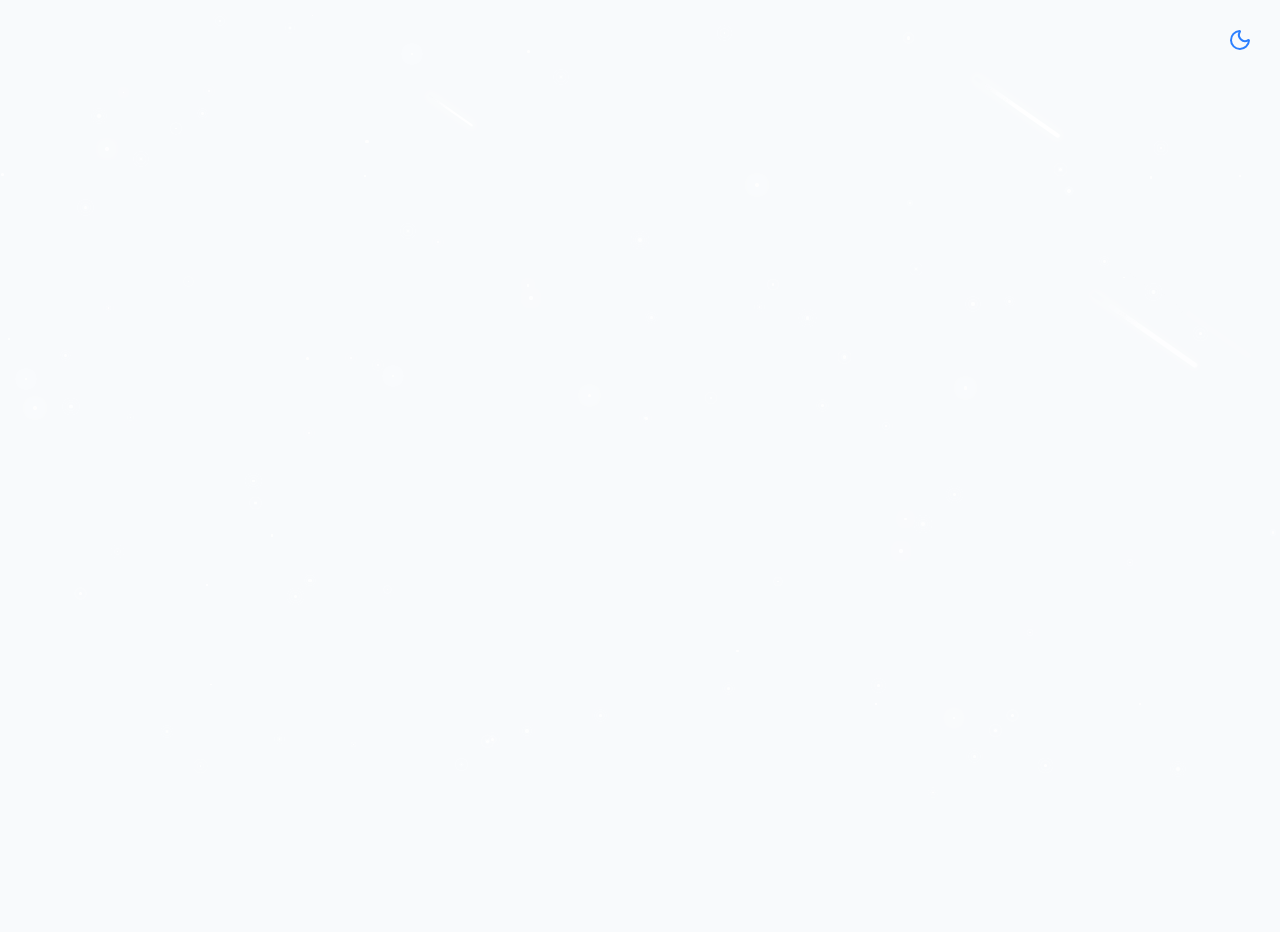
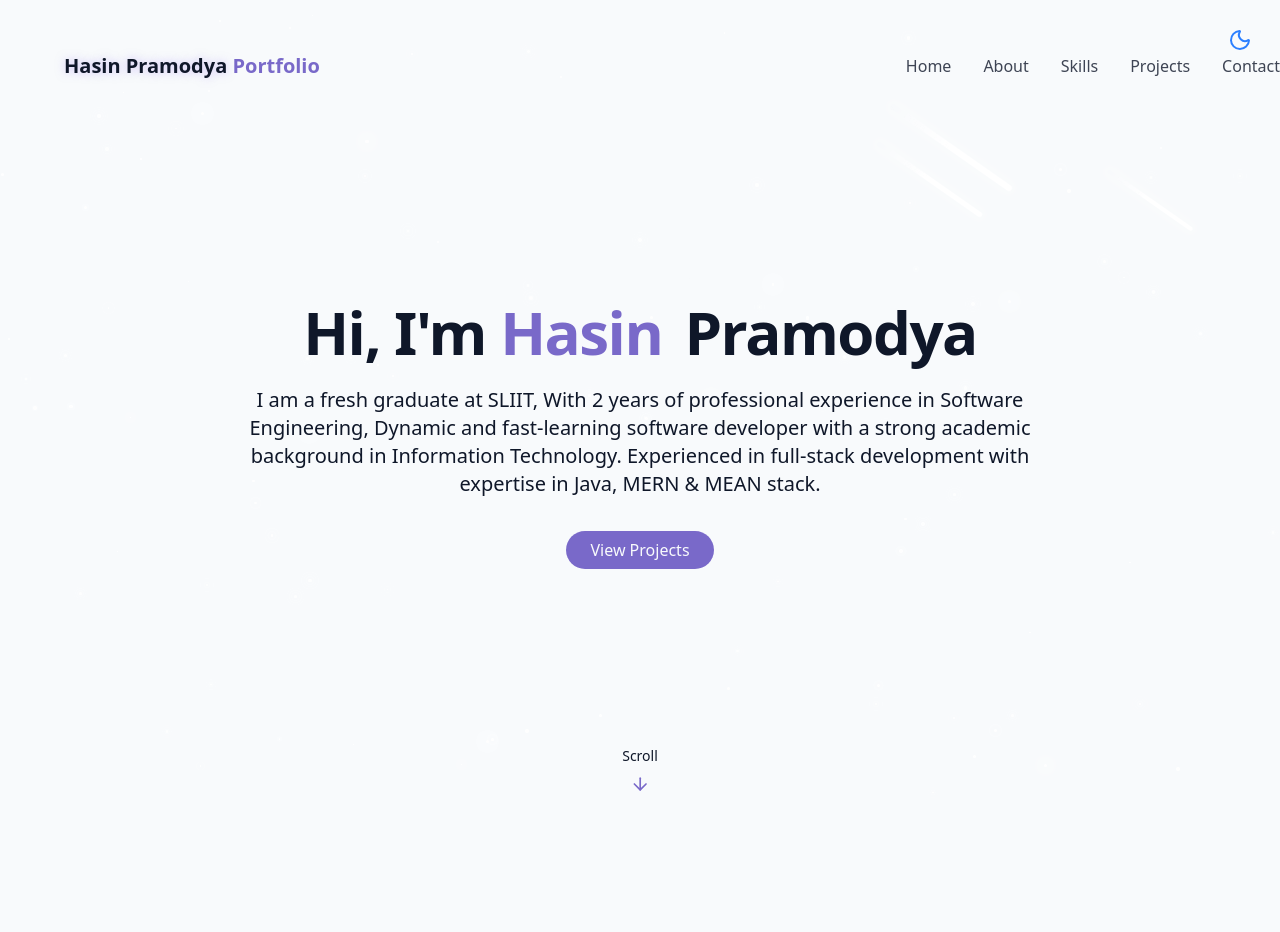
Before and after one commit to HasinPramodya/Personal-Portfolio, a React (Vite) app: page / in a window 1280 px wide. Shown: the top 932 px of the page. Before the commit the page ends 864 px from the top, so only its background shows below. Built offline with nearby package versions, Linux system fonts and the light colour scheme.

Commit message:
feature : update the HomePage component

```diff
--- a/src/pages/Home.jsx
+++ b/src/pages/Home.jsx
@@ -1,5 +1,8 @@
 import ThemeToggle from "../components/ThemeToggle.jsx";
 import StarBackground from "@/components/StarBackground.jsx";
+import Navbar from "@/components/Navbar.jsx";
+import HeroSection from "@/components/HeroSection.jsx";
+import AboutMeSection from "@/components/AboutMeSection.jsx";
 
 export default function Home() {
     return(
@@ -14,9 +17,13 @@ export default function Home() {
 
             {/*Navabar*/}
 
-
+              <Navbar/>
             {/*Main Content*/}
 
+                <main>
+                    <HeroSection/>
+                    <AboutMeSection/>
+                </main>
 
 
             {/*Footer*/}
```
